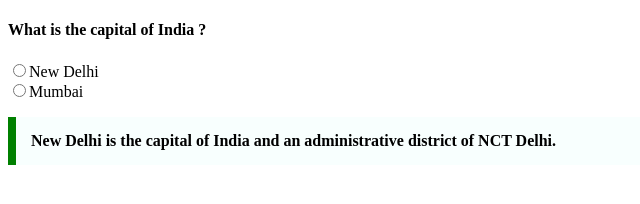
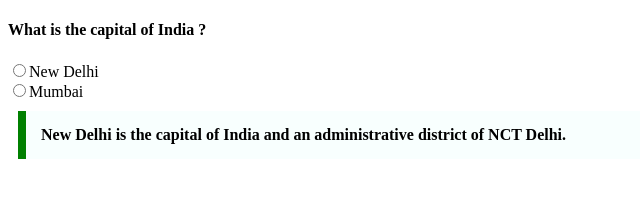
Before and after one commit to acciojob/trivia-amitdas1880, a website: page main.html in a window 1280 px wide. Shown: the whole page, without its empty margins (0-640 px from the left). Drawn offline with Linux system fonts and the light colour scheme.

Commit message:
created a submission

```diff
--- a/styles.css
+++ b/styles.css
@@ -1,8 +1,11 @@
 
 /* Your CSS Code here. */
 p{
+	max-width: 600px;
+	margin: 10px;
+	padding: 15px;
 	border-left: 8px solid green;
-	background-color:#f8fffe;
-	padding:15px;
+	background-color: #f8fffe;
 	font-weight: bold;
+
 }
```
